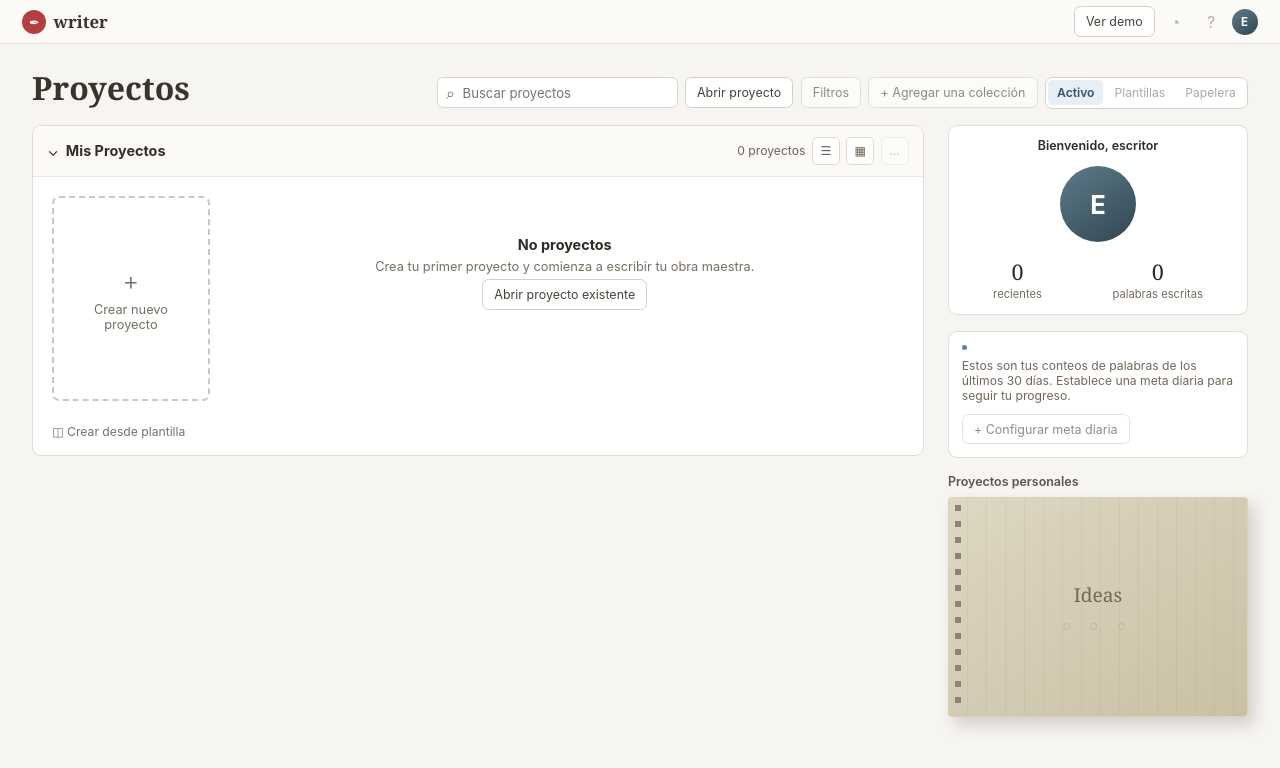
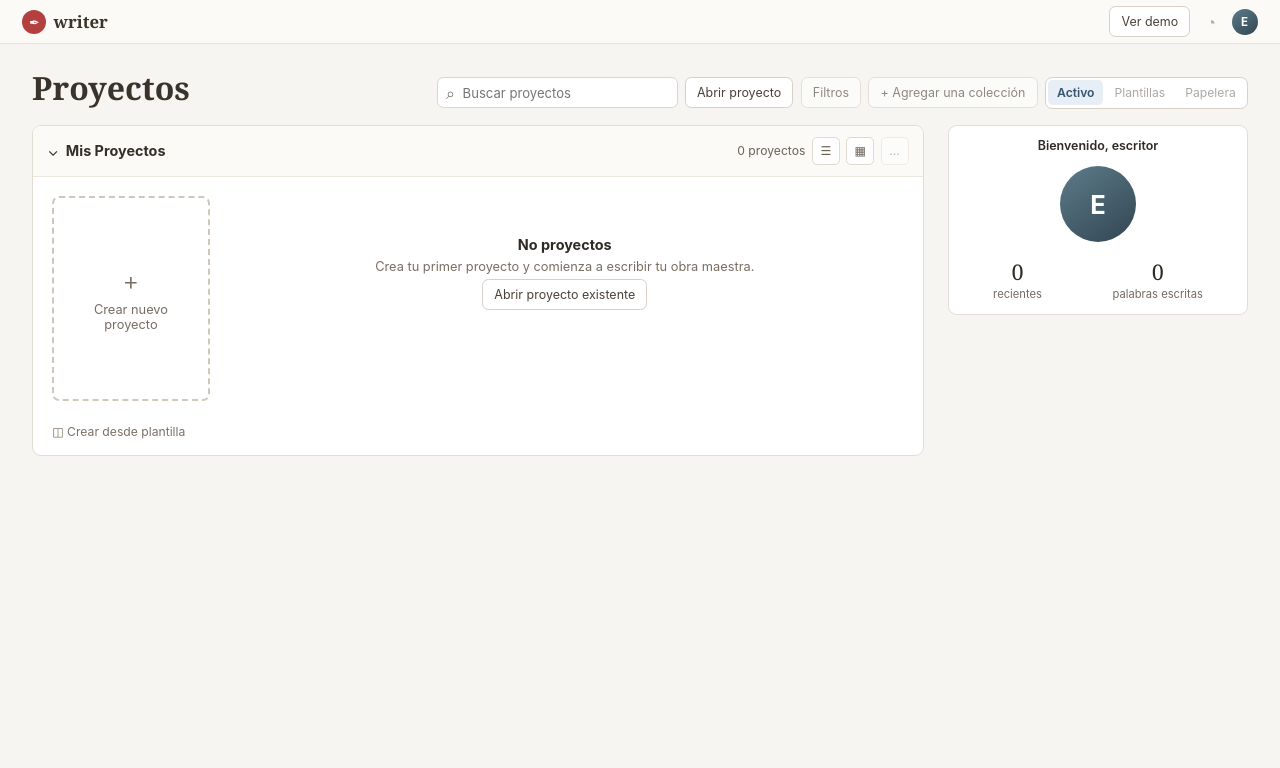
Before and after one commit to Herrius/writer, a React (Vite) app in the folder ui/: page / in a window 1280 px wide. Shown: the top 768 px of the page. Built offline with nearby package versions, Linux system fonts and the light colour scheme.

Commit message:
feat: retirar meta diaria, proyectos personales, Ideas y Ayuda

```diff
--- a/ui/src/Inicio.tsx
+++ b/ui/src/Inicio.tsx
@@ -98,7 +98,6 @@ export function Inicio({
   const [guardando, setGuardando] = useState(false);
   const [error, setError] = useState<string | null>(null);
   const [exito, setExito] = useState<string | null>(null);
-  const [aviso, setAviso] = useState<string | null>(null);
   const [plegado, setPlegado] = useState(false);
   const fondoRef = useRef<HTMLDivElement>(null);
   const modalRef = useRef<HTMLFormElement>(null);
@@ -138,7 +137,6 @@ export function Inicio({
     setNombreEditado(false);
     setError(null);
     setExito(null);
-    setAviso(null);
   };
 
   const cerrarModal = () => {
@@ -283,14 +281,6 @@ export function Inicio({
           >
             ◔
           </button>
-          <button
-            className="icono-inicio"
-            aria-label="Ayuda"
-            title="Ayuda disponible próximamente"
-            disabled
-          >
-            ?
-          </button>
           <span className="avatar-inicio" aria-label={`Sesión de ${autorBienvenida}`}>
             {autorBienvenida.charAt(0).toLocaleUpperCase()}
           </span>
@@ -357,15 +347,6 @@ export function Inicio({
           </button>
         </div>
       )}
-      {aviso && (
-        <div className="banner-info inicio-exito" role="status" aria-live="polite">
-          <span>{aviso}</span>
-          <button className="boton-inicio" onClick={() => setAviso(null)}>
-            Cerrar
-          </button>
-        </div>
-      )}
-
       <div className="inicio-cuerpo">
         <main className="inicio-proyectos">
           <section className="mis-proyectos">
@@ -490,32 +471,6 @@ export function Inicio({
                 <small>palabras escritas</small>
               </span>
             </div>
-          </section>
-
-          <section className="tarjeta-meta">
-            <span className="meta-punto" aria-hidden="true" />
-            <p>
-              Estos son tus conteos de palabras de los últimos 30 días. Establece una meta
-              diaria para seguir tu progreso.
-            </p>
-            <button className="boton-inicio" disabled title="Meta diaria próximamente">
-              + Configurar meta diaria
-            </button>
-          </section>
-
-          <section className="proyectos-personales">
-            <h2>Proyectos personales</h2>
-            <button
-              className="cuaderno-ideas"
-              title="Cuaderno de ideas"
-              onClick={() => setAviso('El cuaderno de Ideas llegará en una próxima fase.')}
-            >
-              <span className="cuaderno-espiral" aria-hidden="true" />
-              <strong>Ideas</strong>
-              <span className="cuaderno-bombillas" aria-hidden="true">
-                ◌ ◌ ◌
-              </span>
-            </button>
           </section>
         </aside>
       </div>
--- a/ui/src/styles.css
+++ b/ui/src/styles.css
@@ -1819,8 +1819,7 @@ button.guardar:disabled {
   gap: 1rem;
 }
 
-.tarjeta-bienvenida,
-.tarjeta-meta {
+.tarjeta-bienvenida {
   padding: 0.8rem;
   border: 1px solid #e2ddd4;
   border-radius: 0.55rem;
@@ -1857,76 +1856,6 @@ button.guardar:disabled {
 .estadisticas small {
   color: #756b5f;
   font-size: 0.7rem;
-}
-
-.tarjeta-meta {
-  color: #72685c;
-  font-size: 0.76rem;
-}
-
-.meta-punto {
-  display: block;
-  width: 5px;
-  height: 5px;
-  margin-bottom: 0.5rem;
-  border-radius: 50%;
-  background: #5d84a8;
-}
-
-.tarjeta-meta p {
-  margin: 0 0 0.7rem;
-}
-
-.proyectos-personales h2 {
-  margin: 0 0 0.5rem;
-  color: #5d554b;
-  font-size: 0.78rem;
-  font-weight: 600;
-}
-
-.cuaderno-ideas {
-  position: relative;
-  display: flex;
-  flex-direction: column;
-  align-items: center;
-  justify-content: center;
-  gap: 0.5rem;
-  width: 100%;
-  min-height: 220px;
-  padding: 1rem;
-  border: 1px solid #d8d0c1;
-  border-radius: 0.2rem;
-  background:
-    repeating-linear-gradient(90deg, transparent 0 18px, rgb(90 75 50 / 6%) 18px 19px),
-    linear-gradient(145deg, #ded7c2, #c9c0a5);
-  color: #746951;
-  box-shadow: 0.4rem 0.5rem 1rem rgb(46 36 28 / 18%);
-  cursor: pointer;
-}
-
-.cuaderno-ideas strong {
-  font-family: Georgia, "Times New Roman", serif;
-  font-size: 1.2rem;
-  font-weight: 500;
-}
-
-.cuaderno-espiral {
-  position: absolute;
-  top: 0.4rem;
-  bottom: 0.4rem;
-  left: 0.35rem;
-  width: 6px;
-  background: repeating-linear-gradient(
-    to bottom,
-    #8d8574 0 6px,
-    transparent 6px 16px
-  );
-}
-
-.cuaderno-bombillas {
-  font-size: 0.8rem;
-  letter-spacing: 0.5rem;
-  opacity: 0.55;
 }
 
 /* Modal de creación al estilo de las referencias. */
```
Also changed, not shown: 3 other files (tests, documents, lock files or other folders).
